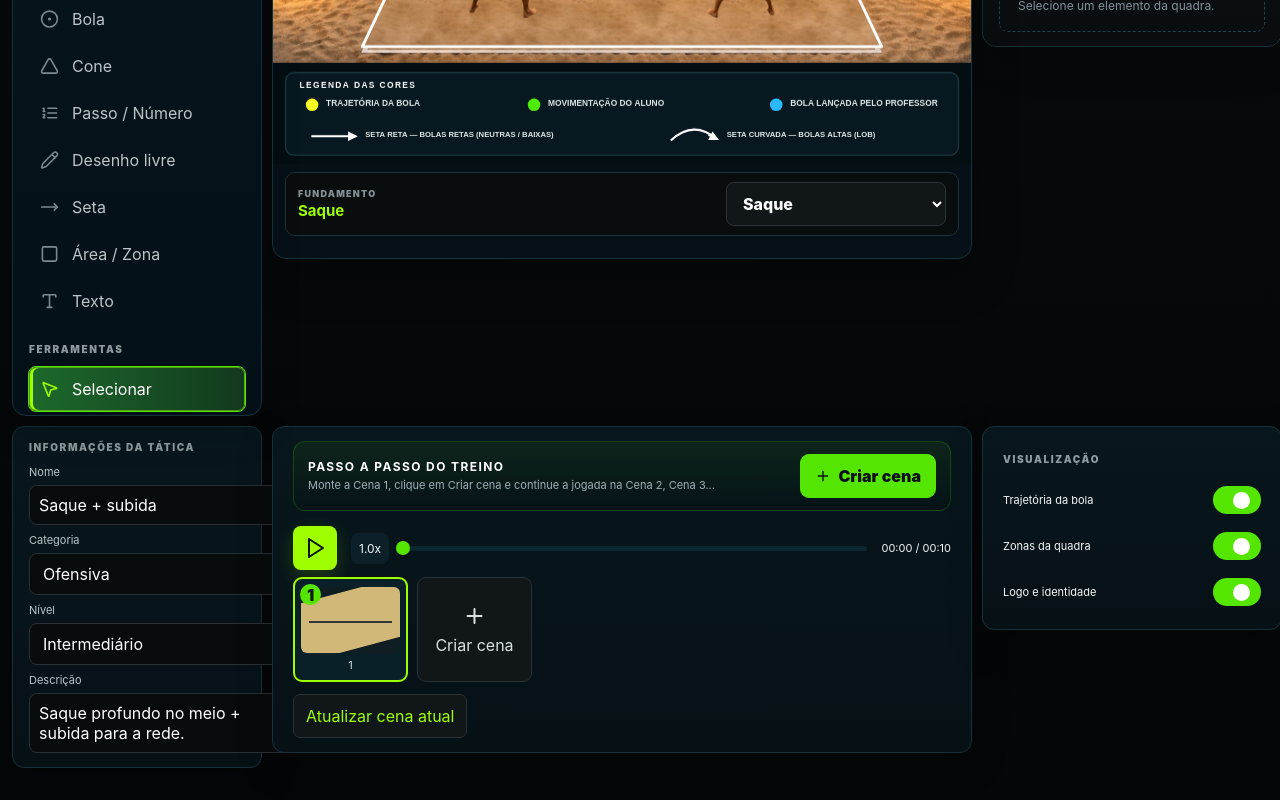
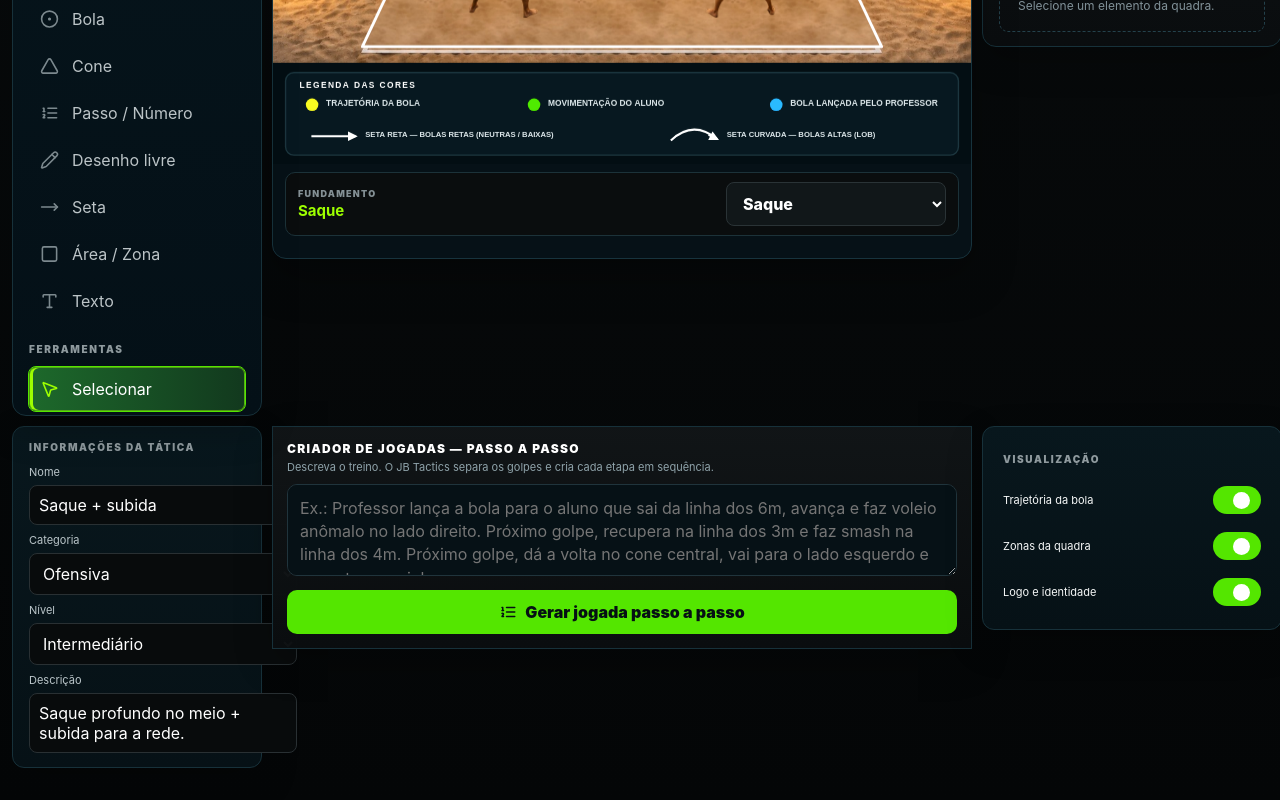
Before and after one commit to joaobertonha87/JB-drills, a React (Vite) app: page / in a window 1280 px wide. Shown: the part 390-1190 px from the top of the page. Built offline with nearby package versions, Linux system fonts and the light colour scheme.

Commit message:
Add files via upload

```diff
--- a/src/App.jsx
+++ b/src/App.jsx
@@ -4,7 +4,7 @@ import{Stage,Layer,Image as KImage,Circle,Text,Group,Arrow,Rect,Line,Path}from"r
 import{
  Grid2X2,ClipboardList,Library,Users,Settings,Cloud,Save,Share2,UserRound,GraduationCap,
  CircleDot,Triangle,MoveRight,Square,Type,MousePointer2,Move,Trash2,Undo2,Redo2,
- Eye,EyeOff,Play,Square as StopSquare,Plus,Pencil,ChevronLeft,ChevronRight,Download,
+ Eye,EyeOff,Plus,Pencil,ChevronLeft,ChevronRight,Download,
  Copy,ImageDown,PanelTop,FolderOpen,ListOrdered
 }from"lucide-react";
 
@@ -21,19 +21,19 @@ const starter=()=>[
 
 export default function App(){
  const stageRef=useRef(), boxRef=useRef();
- const court=useAsset("/assets/arena-sand-clean-v153.jpg?v=153"),
+ const court=useAsset("/assets/arena-sand-clean-v153.jpg?v=154"),
  topMale=useAsset("/assets/player_top_male_v142.png"),
  topFemale=useAsset("/assets/player_top_female_v152.png?v=152"),
  bottomMale=useAsset("/assets/player_bottom_male_v142.png"),
  bottomFemale=useAsset("/assets/player_bottom_female_v142.png"),
  coachImg=useAsset("/assets/coach_clean.png");
- const[items,setItems]=useState(()=>{try{return JSON.parse(localStorage.getItem("jb153-items"))||starter()}catch{return starter()}});
+ const[items,setItems]=useState(()=>{try{return JSON.parse(localStorage.getItem("jb154-items"))||starter()}catch{return starter()}});
  const[selected,setSelected]=useState(null),[teamTab,setTeamTab]=useState("A"),[mode,setMode]=useState("select"),[draft,setDraft]=useState(null);
  const[history,setHistory]=useState([]),[future,setFuture]=useState([]),[scale,setScale]=useState(1);
  const[title,setTitle]=useState("Saque + subida"),[category,setCategory]=useState("Ofensiva"),[level,setLevel]=useState("Intermediário"),[desc,setDesc]=useState("Saque profundo no meio + subida para a rede.");
- const[scenes,setScenes]=useState(()=>{try{return JSON.parse(localStorage.getItem("jb153-scenes"))||[]}catch{return[]}});
+ const[scenes,setScenes]=useState(()=>{try{return JSON.parse(localStorage.getItem("jb154-scenes"))||[]}catch{return[]}});
  const[scene,setScene]=useState(0),[showPath,setShowPath]=useState(true),[showZones,setShowZones]=useState(true),[showNums,setShowNums]=useState(false),[showBrand,setShowBrand]=useState(true);
- const[playing,setPlaying]=useState(false),[progress,setProgress]=useState(0),[courtMode,setCourtMode]=useState("full");
+ const[courtMode,setCourtMode]=useState("full");
  const[arrowColor,setArrowColor]=useState("#f4f72b");
  const[drawColor,setDrawColor]=useState("#ffffff");
  const[drawWidth,setDrawWidth]=useState(5);
@@ -42,10 +42,13 @@ export default function App(){
  const[viewStyle,setViewStyle]=useState("3d");
  const[toolFeedback,setToolFeedback]=useState("Selecionar ativo");
  const[fundamento,setFundamento]=useState("Saque");
+ const[playText,setPlayText]=useState("");
+ const[steps,setSteps]=useState([]);
+ const[stepIndex,setStepIndex]=useState(0);
  useEffect(()=>{
   try{
    Object.keys(localStorage)
-    .filter(k=>/^jb1\d{2}-/.test(k) && !k.startsWith("jb153-"))
+    .filter(k=>/^jb1\d{2}-/.test(k) && !k.startsWith("jb154-"))
     .forEach(k=>localStorage.removeItem(k));
    if("caches" in window)caches.keys().then(keys=>Promise.all(keys.map(k=>caches.delete(k))));
    if("serviceWorker" in navigator)navigator.serviceWorker.getRegistrations().then(rs=>rs.forEach(r=>r.unregister()));
@@ -68,7 +71,7 @@ export default function App(){
  },[]);
  useEffect(()=>{
   try{
-    const m=JSON.parse(localStorage.getItem("jb153-meta")||"null");
+    const m=JSON.parse(localStorage.getItem("jb154-meta")||"null");
     if(m){
       if(m.title)setTitle(m.title);
       if(m.category)setCategory(m.category);
@@ -78,7 +81,6 @@ export default function App(){
     }
   }catch{}
  },[]);
- useEffect(()=>{if(!playing)return;const t=setInterval(()=>setProgress(p=>p>=100?(setPlaying(false),0):p+1),100);return()=>clearInterval(t)},[playing]);
  const sel=useMemo(()=>items.find(x=>x.id===selected),[items,selected]);
  const activateMode=(next,label)=>{setMode(next);setDraft(null);setToolFeedback(label)};
  const flash=(label)=>setToolFeedback(label);
@@ -117,7 +119,7 @@ export default function App(){
  };
  const del=()=>{if(sel){commit(items.filter(x=>x.id!==sel.id));setSelected(null);flash("Elemento excluído")}else flash("Selecione um elemento para excluir")};
  const duplicate=()=>{if(!sel)return;const c={...clone(sel),id:uid(),x:(sel.x||0)+22,y:(sel.y||0)+22};commit([...items,c])};
- const save=()=>{localStorage.setItem("jb153-items",JSON.stringify(items));localStorage.setItem("jb153-scenes",JSON.stringify(scenes));localStorage.setItem("jb153-meta",JSON.stringify({title,category,level,desc,fundamento}))};
+ const save=()=>{localStorage.setItem("jb154-items",JSON.stringify(items));localStorage.setItem("jb154-scenes",JSON.stringify(scenes));localStorage.setItem("jb154-meta",JSON.stringify({title,category,level,desc,fundamento}))};
  const exportPNG=()=>{
   const uri=stageRef.current?.toDataURL({pixelRatio:2});
   if(!uri)return;
@@ -203,30 +205,83 @@ export default function App(){
      setDraft(null);
    }
  };
- const createScene=()=>{
-   const current={id:scenes[scene]?.id||uid(),title:scenes[scene]?.title||`Cena ${scene+1}`,items:clone(items)};
-   let base=scenes.length?[...scenes]:[current];
-   if(scenes.length)base[scene]=current;
-   const next={id:uid(),title:`Cena ${base.length+1}`,items:clone(items)};
-   const all=[...base,next];
-   setScenes(all);setScene(all.length-1);setItems(clone(next.items));
-   localStorage.setItem("jb153-scenes",JSON.stringify(all));
-   flash(`Cena ${all.length} criada a partir da anterior ✓`);
+ const splitPlayText=text=>{
+   const normalized=text.replace(/\r/g," ").replace(/\n+/g," ").trim();
+   if(!normalized)return[];
+   return normalized
+    .split(/(?:\.\s+|;\s*|\bpr[oó]ximo golpe\b|\bem seguida\b|\bdepois\b|\bap[oó]s isso\b|\bpor [uú]ltimo\b)/i)
+    .map(x=>x.trim()).filter(x=>x.length>8);
  };
- const updateScene=()=>{
-   const current={id:scenes[scene]?.id||uid(),title:scenes[scene]?.title||`Cena ${scene+1}`,items:clone(items)};
-   let n=scenes.length?[...scenes]:[current];
-   if(scenes.length)n[scene]=current;
-   setScenes(n);localStorage.setItem("jb153-scenes",JSON.stringify(n));
-   flash(`Cena ${scene+1} atualizada ✓`);
+ const detectFundamento=t=>{
+   const defs=[["Voleio Anômalo",/an[oô]mal/i],["Rainbow",/rainbow/i],["Smash",/smash/i],["Gancho",/gancho/i],
+    ["Voleio FH",/voleio.*(?:direita|fh|forehand)/i],["Voleio BH",/voleio.*(?:esquerda|bh|backhand)/i],
+    ["Curta",/curta/i],["Bandeja",/bandeja/i],["Saque",/saque/i],["Defesa",/defesa/i]];
+   return defs.find(([,r])=>r.test(t))?.[0]||"Jogada";
  };
- const openScene=i=>{
-   if(!scenes[i])return;
-   const n=[...scenes];
-   if(n[scene])n[scene]={...n[scene],items:clone(items)};
-   setScenes(n);setScene(i);setItems(clone(n[i].items));
-   localStorage.setItem("jb153-scenes",JSON.stringify(n));
-   flash(`Cena ${i+1} aberta`);
+ const lineY=m=>Math.max(75,Math.min(COURT_H-65,COURT_H-(m/8)*(COURT_H-120)));
+ const buildStep=(text,idx,previous)=>{
+   const base=clone(previous||starter());
+   const f=detectFundamento(text);
+   const right=/lado direito|direita da quadra/i.test(text),left=/lado esquerdo|esquerda da quadra/i.test(text);
+   const meter=Number(text.match(/linha (?:dos?|de)?\s*(\d)\s*m/i)?.[1]||0);
+   let player=base.find(x=>x.type==="player"&&(x.side==="bottom"||x.y>COURT_H/2))||base.find(x=>x.type==="player");
+   if(player){
+     const from={x:player.x,y:player.y};
+     let tx=right?690:left?310:player.x, ty=meter?lineY(meter):Math.max(280,player.y-55);
+     if(/recuper|linha de base/i.test(text))ty=lineY(meter||3);
+     if(/avan[cç]/i.test(text))ty=Math.max(245,ty-35);
+     player.x=tx;player.y=ty;player.side=ty<COURT_H/2?"top":"bottom";
+     base.push({id:uid(),type:"arrow",points:[from.x,from.y,tx,ty],color:LIME,width:6,visible:true,name:"Movimentação"});
+   }
+   if(/professor.*lan[cç]|lan[cç].*professor/i.test(text)){
+     let coach=base.find(x=>x.type==="coach");
+     if(!coach){coach={id:uid(),type:"coach",x:92,y:335,name:"Professor",visible:true,scale:100};base.push(coach)}
+     const target=player||{x:420,y:320};
+     base.push({id:uid(),type:"arrow",points:[coach.x+25,coach.y-40,target.x,target.y-25],color:BLUE,width:6,visible:true,name:"Bola lançada"});
+     base.push({id:uid(),type:"ball",x:target.x,y:target.y-25,color:YELLOW,visible:true,name:"Bola"});
+   }
+   if(/cone/i.test(text)){
+     const cone={id:uid(),type:"cone",x:500,y:330,color:"#ff9f1a",visible:true,name:"Cone central",scale:100};base.push(cone);
+     if(player&&/dar a volta|contorn/i.test(text)){
+       base.push({id:uid(),type:"curvedArrow",points:[player.x,player.y,500,390,left?310:690,player.y-40],color:LIME,width:6,visible:true,name:"Contorno do cone"});
+     }
+   }
+   if(player){
+     const endX=right?850:left?150:(player.x<500?180:820);
+     const high=/rainbow|lob|bola alta/i.test(text);
+     base.push({id:uid(),type:high?"curvedArrow":"arrow",
+       points:high?[player.x,player.y-35,(player.x+endX)/2,Math.max(70,player.y-150),endX,Math.max(100,player.y-80)]:[player.x,player.y-35,endX,Math.max(100,player.y-70)],
+       color:YELLOW,width:6,visible:true,name:`Trajetória — ${f}`});
+     base.push({id:uid(),type:"step",x:player.x+35,y:player.y-55,number:idx+1,name:`Etapa ${idx+1}`,color:LIME,size:30,visible:true});
+     base.push({id:uid(),type:"text",x:Math.max(30,player.x-90),y:Math.max(25,player.y-105),text:f,name:f,color:"#ffffff",visible:true});
+   }
+   return {id:uid(),title:`${idx+1}. ${f}`,description:text,fundamento:f,items:base};
+ };
+ const generatePlay=()=>{
+   const parts=splitPlayText(playText);
+   if(!parts.length){flash("Descreva o treino antes de gerar");return}
+   let previous=starter();
+   const generated=parts.map((part,idx)=>{const st=buildStep(part,idx,previous);previous=clone(st.items);return st});
+   setSteps(generated);setScenes(generated);setStepIndex(0);setScene(0);setItems(clone(generated[0].items));
+   localStorage.setItem("jb154-scenes",JSON.stringify(generated));
+   flash(`${generated.length} etapas criadas automaticamente ✓`);
+ };
+ const openStep=i=>{
+   if(!steps[i])return;
+   const n=[...steps];
+   if(n[stepIndex])n[stepIndex]={...n[stepIndex],items:clone(items)};
+   setSteps(n);setScenes(n);setStepIndex(i);setScene(i);setItems(clone(n[i].items));
+   localStorage.setItem("jb154-scenes",JSON.stringify(n));
+ };
+ const updateStep=()=>{
+   if(!steps.length)return;
+   const n=[...steps];n[stepIndex]={...n[stepIndex],items:clone(items)};
+   setSteps(n);setScenes(n);localStorage.setItem("jb154-scenes",JSON.stringify(n));flash(`Etapa ${stepIndex+1} atualizada ✓`);
+ };
+ const deleteStep=i=>{
+   const n=steps.filter((_,k)=>k!==i);
+   setSteps(n);setScenes(n);const ni=Math.max(0,Math.min(stepIndex,n.length-1));setStepIndex(ni);setScene(ni);
+   setItems(n[ni]?clone(n[ni].items):starter());localStorage.setItem("jb154-scenes",JSON.stringify(n));
  };
  const sprite=i=>{
   if(i.type==="coach") return coachImg;
@@ -469,14 +524,18 @@ export default function App(){
 
    <section className="info panel"><h3>INFORMAÇÕES DA TÁTICA</h3><label>Nome<input value={title} onChange={e=>setTitle(e.target.value)}/></label><label>Categoria<select value={category} onChange={e=>setCategory(e.target.value)}><option>Ofensiva</option><option>Defensiva</option><option>Construção</option><option>Transição</option></select></label><label>Nível<select value={level} onChange={e=>setLevel(e.target.value)}><option>Iniciante</option><option>Intermediário</option><option>Avançado</option></select></label><label>Descrição<textarea value={desc} onChange={e=>setDesc(e.target.value)}/></label></section>
 
-   <section className="timeline panel">
-    <div className="sceneWorkflow">
-      <div><strong>PASSO A PASSO DO TREINO</strong><span>Monte a Cena 1, clique em Criar cena e continue a jogada na Cena 2, Cena 3...</span></div>
-      <button type="button" className="createSceneMain" onClick={createScene}><Plus/>Criar cena</button>
-    </div>
-    <div className="playbar"><button className="play" onClick={()=>setPlaying(!playing)}>{playing?<StopSquare/>:<Play/>}</button><span>1.0x</span><div className="track"><i style={{width:`${progress}%`}}></i><b style={{left:`${progress}%`}}></b></div><small>00:00 / 00:10</small></div>
-    <div className="scenes">{(scenes.length?scenes:[{id:"current",items}]).map((s,i)=><button className={"thumb "+(i===scene?"chosen":"")} key={s.id} onClick={()=>s.id!=="current"&&openScene(i)}><em>{i+1}</em><div></div><span>{i+1}</span></button>)}<button className="addScene" onClick={createScene}><Plus/><span>Criar cena</span></button></div>
-    <button className="updateScene" onClick={updateScene}>Atualizar cena atual</button>
+   <section className="smartBuilder panel">
+    <div className="smartHead"><div><h3>CRIADOR DE JOGADAS — PASSO A PASSO</h3><p>Descreva o treino. O JB Tactics separa os golpes e cria cada etapa em sequência.</p></div></div>
+    <textarea className="playPrompt" value={playText} onChange={e=>setPlayText(e.target.value)}
+      placeholder="Ex.: Professor lança a bola para o aluno que sai da linha dos 6m, avança e faz voleio anômalo no lado direito. Próximo golpe, recupera na linha dos 3m e faz smash na linha dos 4m. Próximo golpe, dá a volta no cone central, vai para o lado esquerdo e executa um rainbow."/>
+    <button className="generatePlay" onClick={generatePlay}><ListOrdered/>Gerar jogada passo a passo</button>
+    {!!steps.length&&<div className="generatedSteps">
+      {steps.map((st,i)=><button key={st.id} className={"stepCard "+(i===stepIndex?"active":"")} onClick={()=>openStep(i)}>
+        <b>{i+1}</b><span><strong>{st.fundamento}</strong><small>{st.description}</small></span>
+        <i onClick={e=>{e.stopPropagation();deleteStep(i)}}><Trash2/></i>
+      </button>)}
+      <button className="updateStep" onClick={updateStep}>Salvar alterações da etapa {stepIndex+1}</button>
+    </div>}
    </section>
 
    <section className="view panel"><h3>VISUALIZAÇÃO</h3><Toggle text="Trajetória da bola" value={showPath} set={setShowPath}/><Toggle text="Zonas da quadra" value={showZones} set={setShowZones}/><Toggle text="Logo e identidade" value={showBrand} set={setShowBrand}/></section>
--- a/src/style.css
+++ b/src/style.css
@@ -862,3 +862,21 @@ body{color:var(--jb-text)}
 .createSceneMain{flex:0 0 auto;display:flex;align-items:center;gap:7px;padding:10px 14px;border-radius:9px;border:1px solid #54e600;background:#54e600;color:#061014;font-weight:900}
 .createSceneMain svg{width:16px;height:16px}
 @media(max-width:900px){.sceneWorkflow{align-items:flex-start;flex-direction:column}.createSceneMain{width:100%;justify-content:center}}
+
+/* ===== V1.54 SMART PLAY BUILDER ===== */
+.timeline,.sceneWorkflow,.playbar,.scenes{display:none!important}
+.smartBuilder{padding:14px}
+.smartHead h3{margin:0 0 4px;font-size:12px;letter-spacing:1.25px;color:#fff}
+.smartHead p{margin:0 0 10px;font-size:11px;color:#8fa3aa}
+.playPrompt{width:100%;min-height:92px;resize:vertical;background:#061116;border:1px solid #20343c;border-radius:10px;color:#fff;padding:12px;line-height:1.45;box-sizing:border-box}
+.playPrompt:focus{outline:none;border-color:#54e600;box-shadow:0 0 0 2px rgba(84,230,0,.08)}
+.generatePlay{margin-top:10px;width:100%;display:flex;align-items:center;justify-content:center;gap:8px;background:#54e600;color:#061014;border:0;border-radius:10px;padding:12px;font-weight:900}
+.generatePlay svg{width:18px;height:18px}
+.generatedSteps{display:grid;gap:8px;margin-top:12px}
+.stepCard{display:flex;align-items:center;gap:10px;text-align:left;background:#071318;border:1px solid #1c3038;border-radius:10px;padding:9px;color:#fff}
+.stepCard.active{border-color:#54e600;background:rgba(84,230,0,.07)}
+.stepCard>b{display:grid;place-items:center;min-width:28px;height:28px;border-radius:50%;background:#54e600;color:#061014}
+.stepCard>span{display:flex;flex-direction:column;gap:2px;min-width:0;flex:1}
+.stepCard strong{font-size:12px}.stepCard small{font-size:10px;color:#91a4ab;white-space:nowrap;overflow:hidden;text-overflow:ellipsis}
+.stepCard>i{display:grid;place-items:center;padding:5px}.stepCard>i svg{width:15px;height:15px}
+.updateStep{border:1px solid #2b434c;background:#0b1b21;color:#fff;border-radius:9px;padding:10px;font-weight:700}
```
Also changed, not shown: public/sw.js (+3 -8 lines), VERSION.txt.
